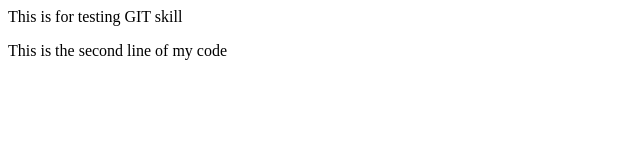
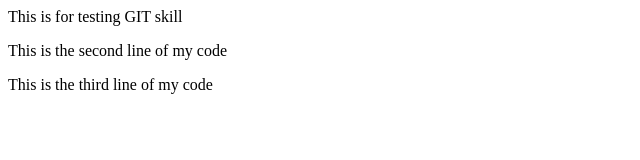
Before and after one commit to IrfanulKarim/git-practice, a website: page index.html in a window 1280 px wide. Shown: the whole page, without its empty margins (0-640 px from the left). Drawn offline with Linux system fonts and the light colour scheme.

Commit message:
fifth commit

```diff
--- a/index.html
+++ b/index.html
@@ -8,5 +8,6 @@
     <title>GIT </title>
     <p>This is for testing GIT skill</p>
     <p>This is the second line of my code</p>
+    <p>This is the third line of my code</p>
 </body>
 </html>
```
Also changed, not shown: package.json (added, +24 -0 lines), 2 other files.
